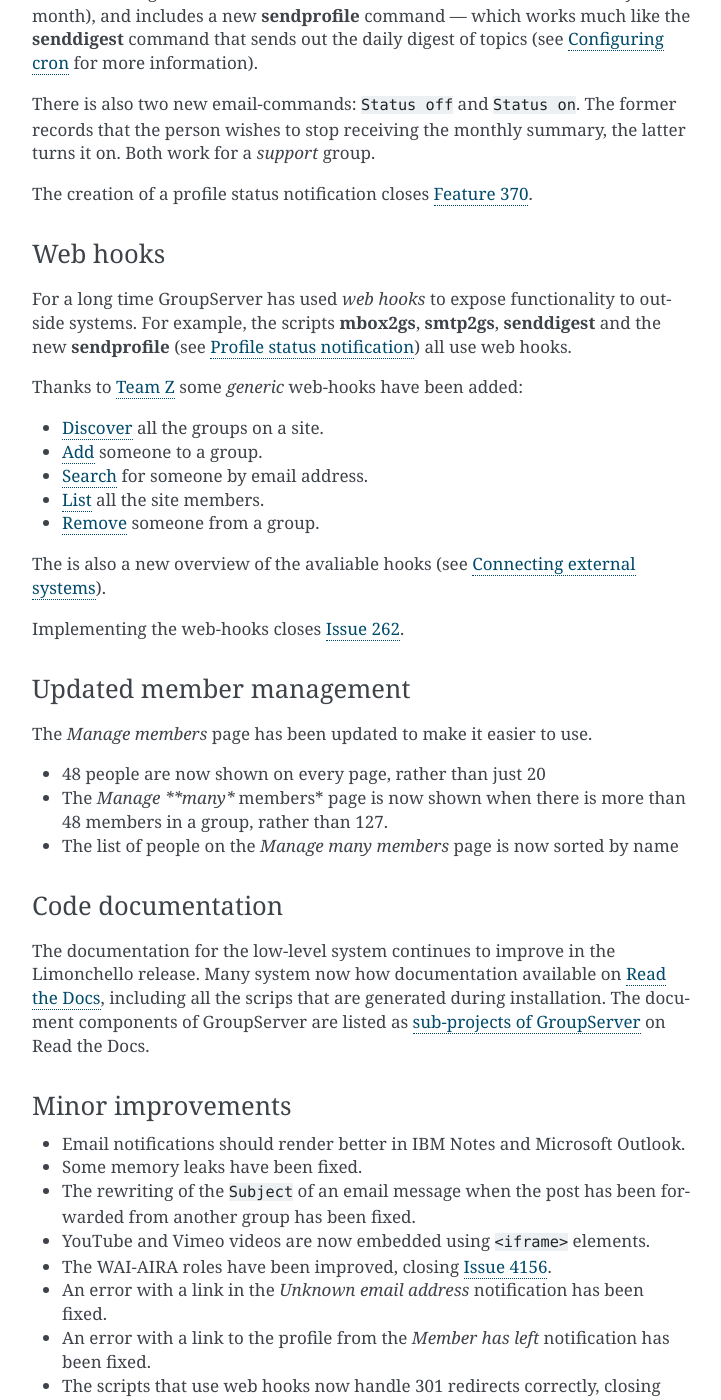
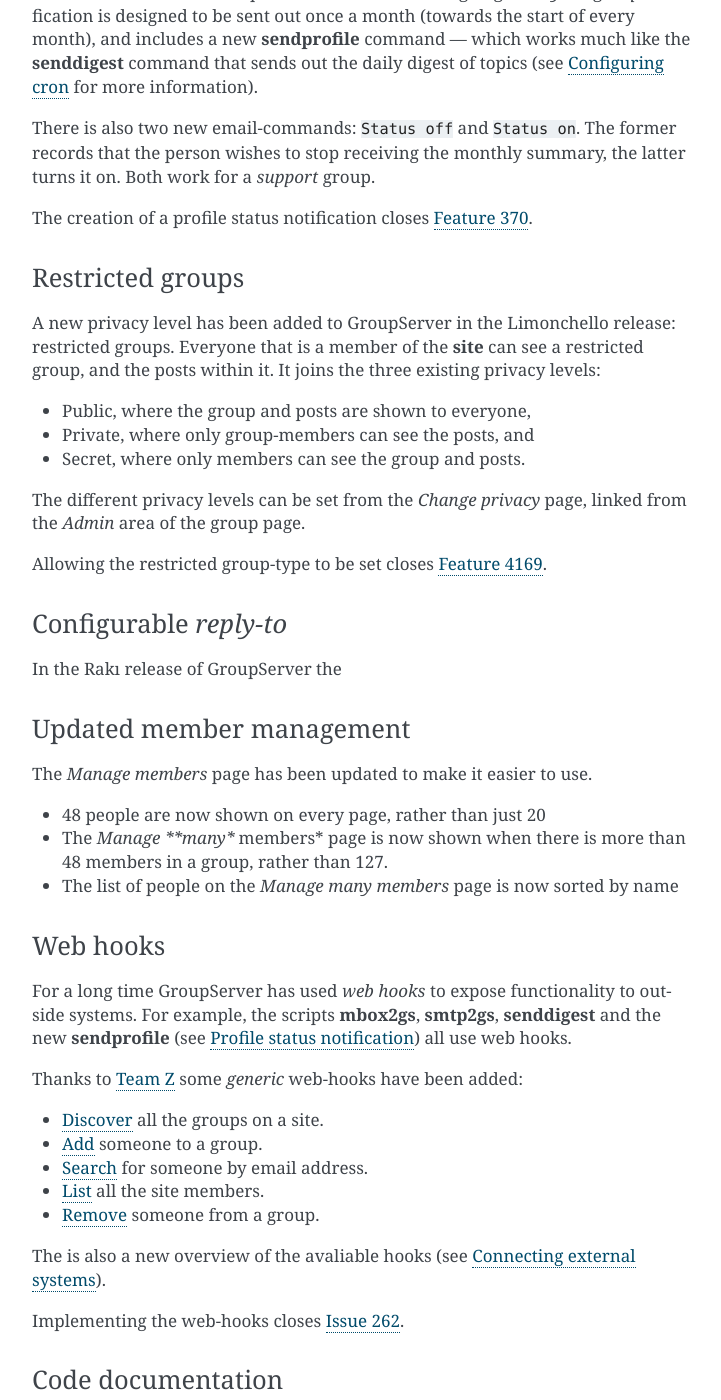
Before and after one commit to groupserver/buildout, a Sphinx documentation site: the page built from docs/release-notes-15xx.rst, in a window 1280 px wide and 1400 px high, scrolled down 1393 px. Shown: the whole window, without its empty margins (388-1109 px from the left). Built offline with Sphinx 7.4.7, drawn with Linux system fonts in a browser that asks for light colours; some of the changed text lies outside the part shown.

Commit message:
Adding documentation for the restricted groups.

```diff
--- a/docs/release-notes-15xx.rst
+++ b/docs/release-notes-15xx.rst
@@ -28,9 +28,10 @@
 ----------------------
 
 Limonchello includes an `updated topic digest`_, a new `profile
-status notification`_, new `web hooks`_, `updated member
-management`_, and more `code documentation`_. Finally, there have
-been some `minor improvements`_.
+status notification`_, the introduction of `restricted groups`_,
+`updated member management`_, new `web hooks`_, and more `code
+documentation`_. Finally, there have been some `minor
+improvements`_.
 
 Updated topic digest
 ====================
@@ -85,6 +86,43 @@
 
 .. _Feature 370: https://redmine.iopen.net/issues/370
 
+Restricted groups
+=================
+
+A new privacy level has been added to GroupServer in the
+Limonchello release: restricted groups. Everyone that is a member
+of the **site** can see a restricted group, and the posts within
+it. It joins the three existing privacy levels:
+
+* Public, where the group and posts are shown to everyone,
+* Private, where only group-members can see the posts, and
+* Secret, where only members can see the group and posts.
+
+The different privacy levels can be set from the *Change privacy*
+page, linked from the *Admin* area of the group page.
+
+Allowing the restricted group-type to be set closes `Feature
+4169`_.
+
+.. _Feature 4169: https://redmine.iopen.net/issues/4169
+
+Configurable :mailheader:`reply-to`
+===================================
+
+In the Rakı release of GroupServer the
+
+
+Updated member management
+=========================
+
+The *Manage members* page has been updated to make it easier to use.
+
+* 48 people are now shown on every page, rather than just 20
+* The *Manage **many** members* page is now shown when there is
+  more than 48 members in a group, rather than 127.
+* The list of people on the *Manage many members* page is now
+  sorted by name
+
 Web hooks
 =========
 
```
Also changed, not shown: other parts of docs/release-notes-15xx.rst (+0 -11 lines).
